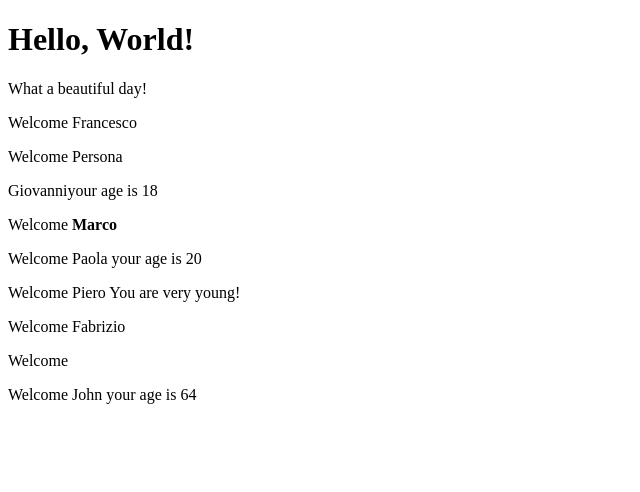
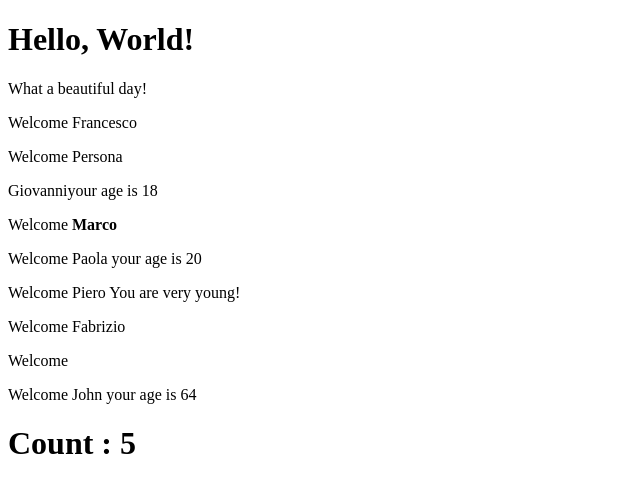
Before and after one commit to Baku305/react-exercises, a React (Create React App) app in the folder react-exercises/: page / in a window 1280 px wide. Shown: the top 492 px of the page, without its empty margins (0-640 px from the left). Built offline with nearby package versions, Linux system fonts and the light colour scheme.

Commit message:
features/state-01 (Counter)

```diff
--- a/react-exercises/src/Components-03.jsx
+++ b/react-exercises/src/Components-03.jsx
@@ -6,6 +6,7 @@ import { Welcome3 } from "./Props-03";
 import { Welcome4 } from "./props-04";
 import { Welcome5 } from "./props-05";
 import { Welcome6 } from "./props-05";
+import { Counter } from "./Counter";
 
 export class App extends React.Component {
   render() {
@@ -41,6 +42,9 @@ export class App extends React.Component {
         <div>
           <Welcome6 name="John" age = "64"/>
         </div>
+        <div>
+          <Counter />
+        </div>
       </div>
     );
   }
--- /dev/null
+++ b/react-exercises/src/Counter.jsx
@@ -0,0 +1,23 @@
+import React from "react";
+
+export class Counter extends React.Component{
+    constructor(props){
+        super(props)
+
+        this.state = {
+            count : 0
+        }
+
+        setInterval(() => {
+            this.setState((state) => {
+                return {
+                    count : state.count + 1
+                }
+            })
+        },1000)
+
+    }
+    render(){
+        return <div><h1> Count : {this.state.count}</h1></div>
+    }
+}
```
